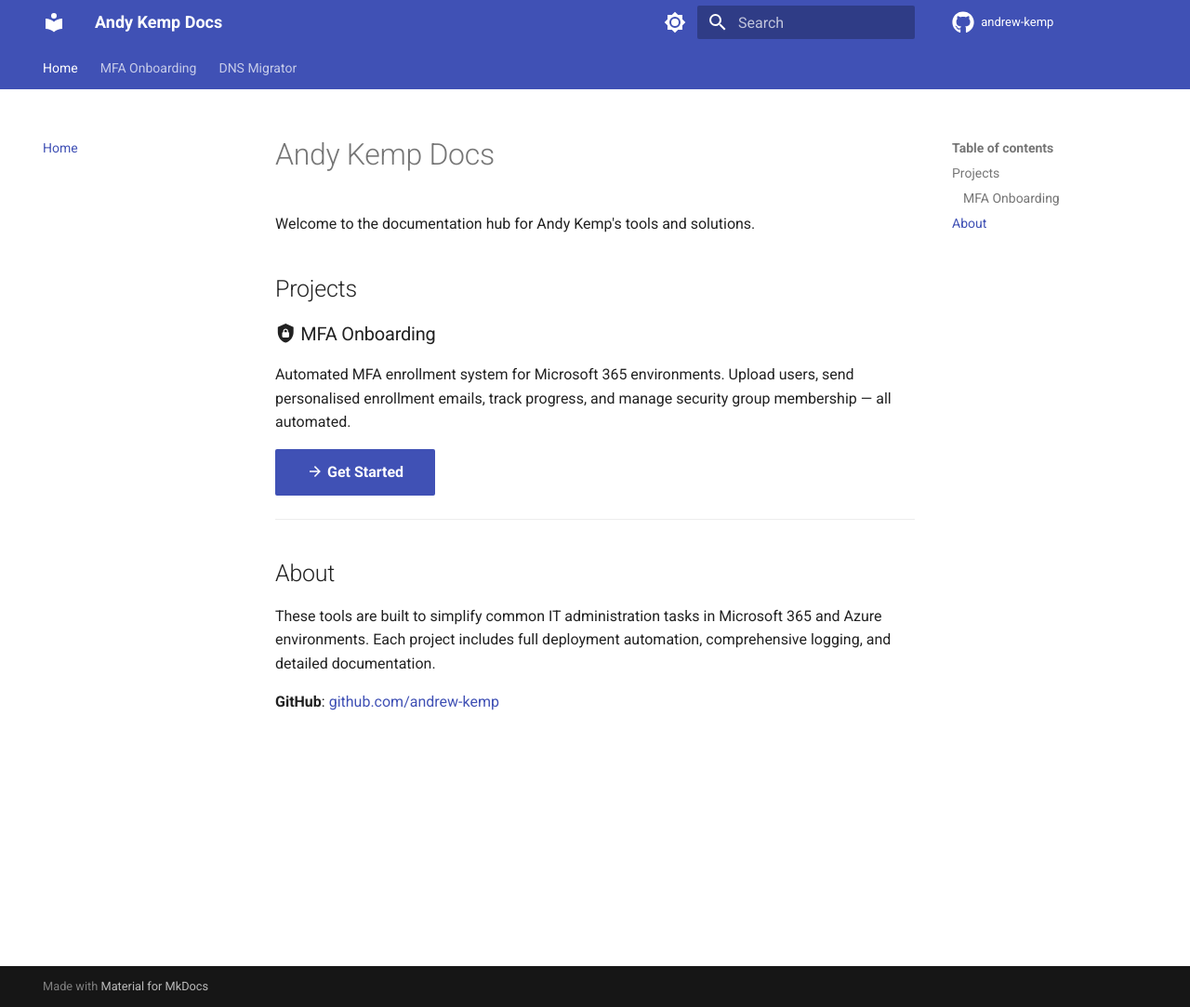
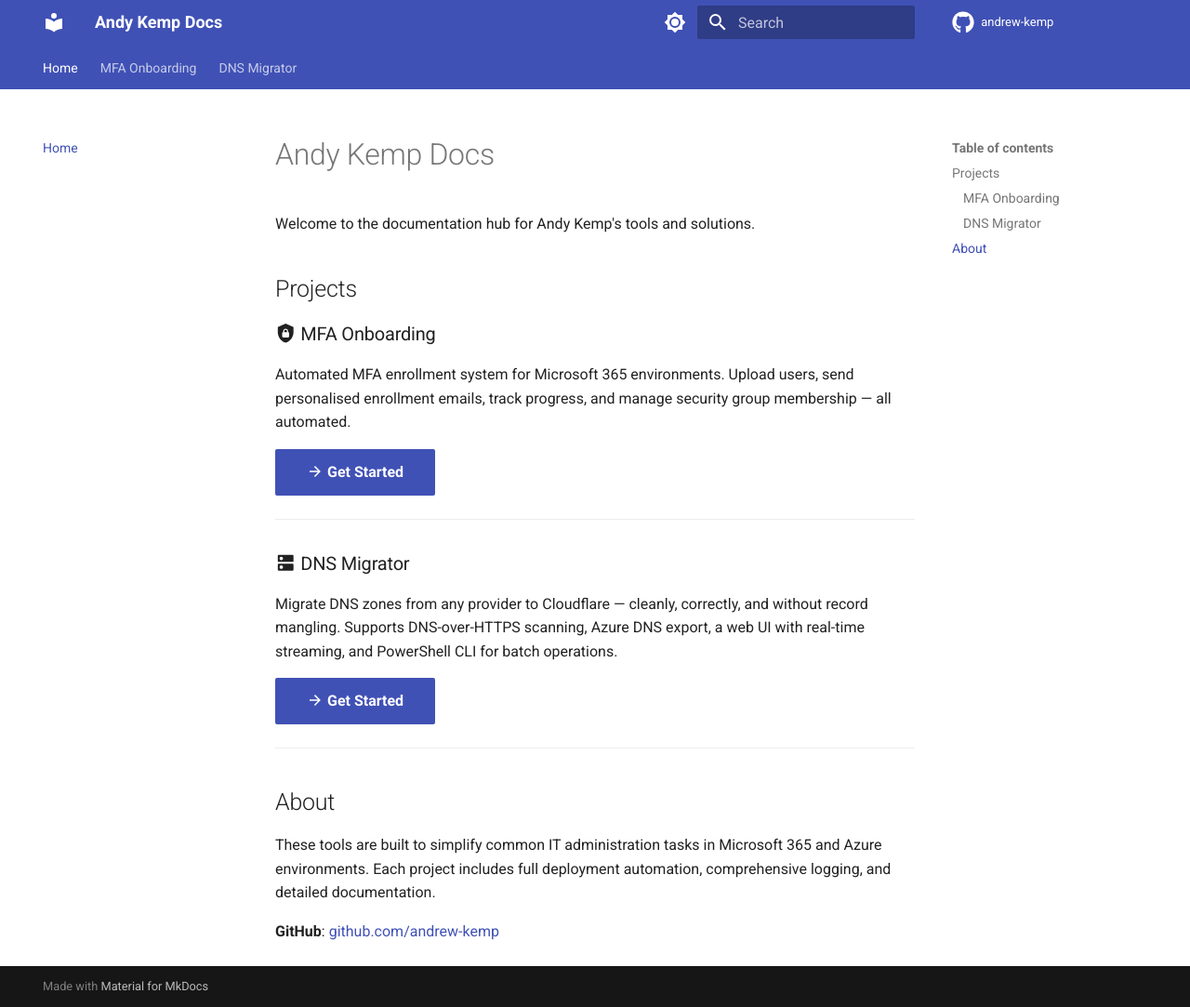
Before and after one commit to andrew-kemp/docs-site, an MkDocs documentation site: the page built from docs/index.md, in a window 1280 px wide and 1083 px high. Shown: the whole window at 93% size. Built offline with MkDocs 1.6.1 and Material for MkDocs 9.7.7, drawn with Linux system fonts in a browser that asks for light colours.

Commit message:
Add DNS Migrator to home page

```diff
--- a/docs/index.md
+++ b/docs/index.md
@@ -12,6 +12,14 @@
 
 ---
 
+### :material-dns: DNS Migrator
+
+Migrate DNS zones from any provider to Cloudflare — cleanly, correctly, and without record mangling. Supports DNS-over-HTTPS scanning, Azure DNS export, a web UI with real-time streaming, and PowerShell CLI for batch operations.
+
+[:material-arrow-right: **Get Started**](dns-migrator/index.md){ .md-button .md-button--primary }
+
+---
+
 ## About
 
 These tools are built to simplify common IT administration tasks in Microsoft 365 and Azure environments. Each project includes full deployment automation, comprehensive logging, and detailed documentation.
```
